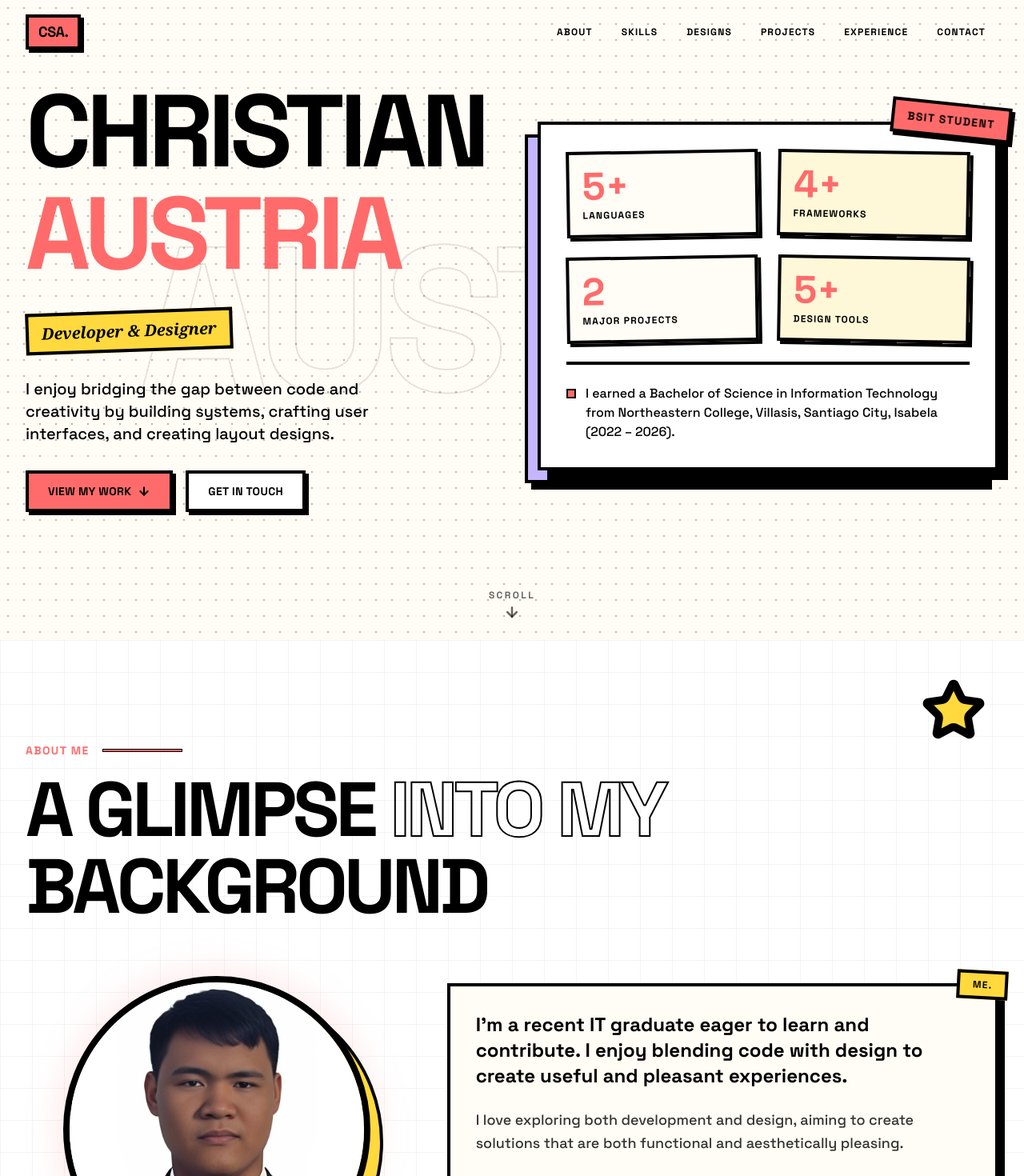
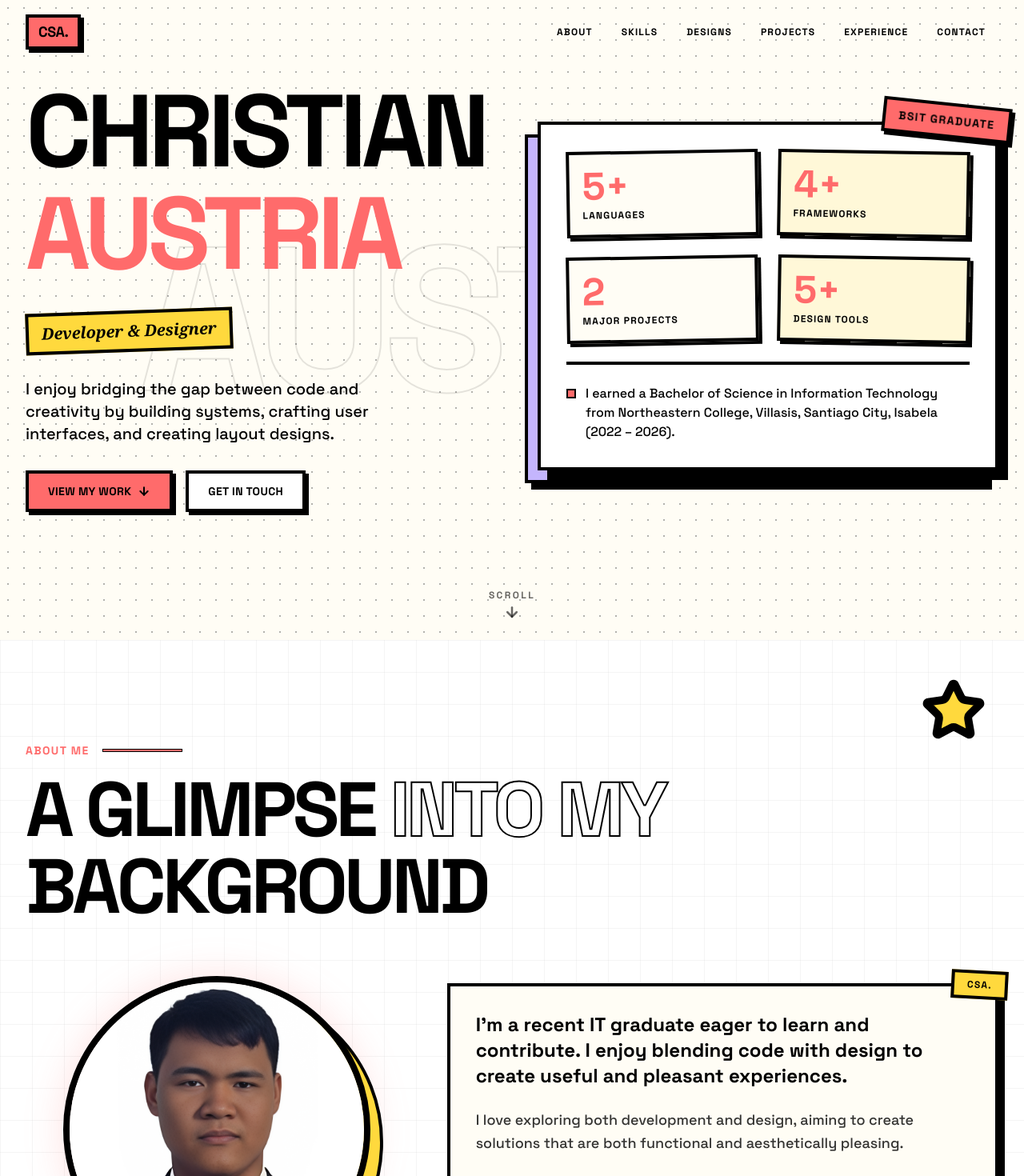
Before and after one commit to LILzeiron/myportfolio2, a React (Vite) app: page / in a window 1280 px wide. Shown: the top 1470 px of the page at 80% size. Built offline with nearby package versions, Linux system fonts and the light colour scheme.

Commit message:
Refactor About section className formatting and update CTA text

```diff
--- a/src/sections/About.tsx
+++ b/src/sections/About.tsx
@@ -50,9 +50,8 @@ export default function About() {
             <div className="h-1 bg-neo-accent flex-grow max-w-[100px] border border-black" />
           </div>
           <h2
-            className={`font-black text-5xl md:text-6xl lg:text-8xl uppercase tracking-tighter leading-tight transition-all duration-500 delay-100 ${
-              isVisible ? 'opacity-100 translate-y-0' : 'opacity-0 translate-y-4'
-            }`}
+            className={`font-black text-5xl md:text-6xl lg:text-8xl uppercase tracking-tighter leading-tight transition-all duration-500 delay-100 ${isVisible ? 'opacity-100 translate-y-0' : 'opacity-0 translate-y-4'
+              }`}
           >
             A GLIMPSE <span className="text-stroke">INTO MY</span> BACKGROUND
           </h2>
@@ -62,9 +61,8 @@ export default function About() {
         <div className="grid lg:grid-cols-12 gap-12 items-center">
           {/* Left Column - Avatar Image */}
           <div
-            className={`lg:col-span-5 flex justify-center transition-all duration-500 delay-200 ${
-              isVisible ? 'opacity-100 scale-100' : 'opacity-0 scale-95'
-            }`}
+            className={`lg:col-span-5 flex justify-center transition-all duration-500 delay-200 ${isVisible ? 'opacity-100 scale-100' : 'opacity-0 scale-95'
+              }`}
           >
             <div className="relative group">
               {/* Glow / Shadow effect box behind the image */}
@@ -97,16 +95,15 @@ export default function About() {
 
           {/* Right Column - Body Copy */}
           <div
-            className={`lg:col-span-7 space-y-8 transition-all duration-500 delay-300 ${
-              isVisible ? 'opacity-100 translate-y-0' : 'opacity-0 translate-y-4'
-            }`}
+            className={`lg:col-span-7 space-y-8 transition-all duration-500 delay-300 ${isVisible ? 'opacity-100 translate-y-0' : 'opacity-0 translate-y-4'
+              }`}
           >
             <div
               className="bg-neo-cream border-4 border-black p-8 relative"
               style={{ boxShadow: '8px 8px 0px 0px #000' }}
             >
               <div className="absolute -top-5 -right-4 bg-neo-secondary border-4 border-black px-4 py-1.5 font-black text-xs uppercase tracking-widest rotate-3">
-                ME.
+                CSA.
               </div>
 
               <div className="space-y-6">
--- a/src/sections/Hero.tsx
+++ b/src/sections/Hero.tsx
@@ -103,7 +103,7 @@ export default function Hero() {
           <div className="relative">
             {/* Decorative badge */}
             <div className="absolute -top-6 -right-4 z-20 bg-neo-accent border-4 border-black px-4 py-2 rotate-6 font-black text-sm uppercase tracking-widest shadow-hard-sm">
-              BSIT Student
+              BSIT Graduate
             </div>
 
             {/* Stats Card */}
```
